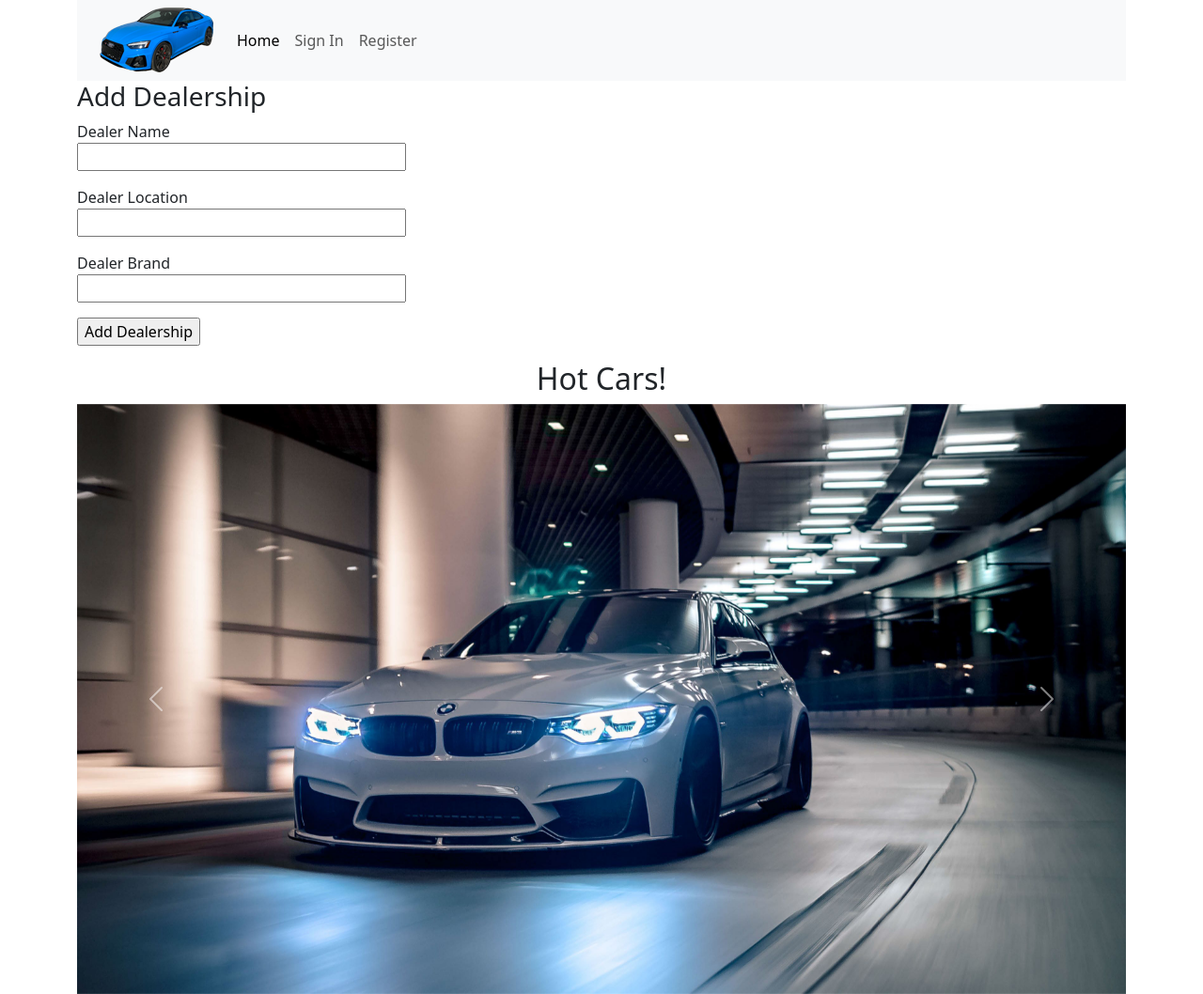
After one commit to wbjennings/w6d1hw, a Flask app: page /social/dealership in a window 1280 px wide. The commit adds this page. Shown: the whole page at 94% size. Run offline with Flask 3, Linux system fonts and the light colour scheme.

Commit message:
added styling, api, and more tables for weekend project

```diff
--- a/app/__init__.py
+++ b/app/__init__.py
@@ -16,5 +16,7 @@ from app.blueprints.main import bp as main_bp
 app.register_blueprint(main_bp)
 from app.blueprints.social import bp as social_bp
 app.register_blueprint(social_bp)
+from app.blueprints.api import bp as api_bp
+app.register_blueprint(api_bp)
 
 from app import models
--- /dev/null
+++ b/app/blueprints/api/__init__.py
@@ -0,0 +1,5 @@
+from flask import Blueprint
+
+bp = Blueprint('api', __name__, url_prefix='/api')
+
+from app.blueprints.api import routes
--- a/app/blueprints/main/routes.py
+++ b/app/blueprints/main/routes.py
@@ -1,5 +1,12 @@
-from flask import render_template
+from flask import render_template, g
 from . import bp
+from app import app
+from app.forms import UserSearchForm
+
+
+@app.before_request
+def before_request():
+    g.user_search_form = UserSearchForm()
 
 @bp.route('/')
 def home():
--- a/app/blueprints/social/routes.py
+++ b/app/blueprints/social/routes.py
@@ -1,8 +1,10 @@
-from flask import render_template
-from flask_login import current_user
+from flask import render_template, g, flash
+from flask_login import current_user, login_required
 from . import bp
-from app.models import Post
+from app.models import Post, User, Dealership
+from app import db
 from app.forms import PostForm
+from app.forms import RegisterForm, SignInForm, AddDealerForm
 
 @bp.route('/inventory', methods=['GET','POST'])
 def inventory():
@@ -13,3 +15,24 @@ def inventory():
         p.commit()
         print(p)
     return render_template('inventory.jinja', form=form)
+
+@bp.route('/userpage/<username>')
+@login_required
+def user_page(username):
+    user = User.query.filter_by(username=username).first()
+    return render_template('user_page.jinja', title=username, user=user, user_search_form=g.user_search_form)
+
+@bp.route('/dealership', methods=['GET', 'POST'])
+def dealership():
+    form = AddDealerForm()
+    if form.validate_on_submit():
+        d = Dealership(dealer_name=form.dealer_name.data, dealer_location=form.dealer_location.data, dealer_brand=form.dealer_brand.data)
+        d.user_id = current_user.user_id
+        d.commit()
+    return render_template('dealerships.jinja', form=form)
+
+@bp.route('/dealerships/<username>')
+@login_required
+def dealer_page(username):
+    user = User.query.filter_by(username=username).first()
+    return render_template('dealer_page.jinja', title=username, user=user, user_search_form=g.user_search_form)
--- a/app/forms.py
+++ b/app/forms.py
@@ -14,5 +14,15 @@ class SignInForm(FlaskForm):
     submit = SubmitField('Sign In')
 
 class PostForm(FlaskForm):
-    body = StringField('body', validators=[DataRequired()])
+    body = StringField('Format: YEAR | MAKE | MODEL | EXTRA', validators=[DataRequired()])
     submit = SubmitField('Add Vehicle')
+
+class UserSearchForm(FlaskForm):
+    user = StringField('user', validators=[DataRequired()])
+    submit = SubmitField('Search')
+
+class AddDealerForm(FlaskForm):
+    dealer_name = StringField('Dealer Name', validators=[DataRequired()])
+    dealer_location = StringField('Dealer Location', validators=[DataRequired()])
+    dealer_brand = StringField('Dealer Brand', validators=[DataRequired()])
+    submit = SubmitField('Add Dealership')
--- a/app/templates/base.jinja
+++ b/app/templates/base.jinja
@@ -23,15 +23,30 @@
             <li class="nav-item">
             <a class="nav-link active" aria-current="page" href="/">Home</a>
             </li>
-            <li class="nav-item">
-            <a class="nav-link" href="{{ url_for('auth.register') }}">Register</a>
-            </li>
+            {% if not current_user.is_authenticated %}
             <li class="nav-item">
             <a class="nav-link" href="{{ url_for('auth.signin') }}">Sign In</a>
             </li>
             <li class="nav-item">
-            <a class="nav-link" href="{{ url_for('social.inventory') }}">Inventory</a>
+            <a class="nav-link" href="{{ url_for('auth.register') }}">Register</a>
             </li>
+            {% else %}
+            <li class="nav-item">
+            <a class="nav-link" href="{{ url_for('social.inventory') }}">Add Car</a>
+            </li>
+            <li class="nav-item">
+            <a class="nav-link" href="{{ url_for('social.dealership') }}">Add Dealer</a>
+            </li>
+            <li class="nav-item">
+            <a class="nav-link" href="{{ url_for('social.user_page', username=current_user.username) }}">My Inventory</a>
+            </li>
+            <li class="nav-item">
+            <a class="nav-link" href="{{ url_for('social.dealer_page', username=current_user.username) }}">My Dealerships</a>
+            </li>
+            <li class="nav-item">
+            <a class="nav-link" href="{{ url_for('auth.logout') }}">Logout</a>
+            </li>
+            {% endif %}
         </ul>
         </div>
     </div>
@@ -48,6 +63,29 @@
     {% endwith %}
 
     {% block content %} {% endblock %}
+    <center><h2>Hot Cars!</h2></center>
+
+    <div id="carouselExample" class="carousel slide">
+        <div class="carousel-inner">
+            <div class="carousel-item active">
+                <img src="{{url_for('static', filename='/img/bmw.png')}}" class="d-block w-100" alt="...">
+            </div>
+            <div class="carousel-item">
+                <img src="{{url_for('static', filename='/img/corvette.png')}}" class="d-block w-100" alt="...">
+            </div>
+            <div class="carousel-item">
+                <img src="{{url_for('static', filename='/img/r8.png')}}" class="d-block w-100" alt="...">
+            </div>
+        </div>
+            <button class="carousel-control-prev" type="button" data-bs-target="#carouselExample" data-bs-slide="prev">
+            <span class="carousel-control-prev-icon" aria-hidden="true"></span>
+            <span class="visually-hidden">Previous</span>
+            </button>
+            <button class="carousel-control-next" type="button" data-bs-target="#carouselExample" data-bs-slide="next">
+            <span class="carousel-control-next-icon" aria-hidden="true"></span>
+            <span class="visually-hidden">Next</span>
+            </button>
+    </div>
 
     <script src="https://cdn.jsdelivr.net/npm/bootstrap@5.3.0-alpha3/dist/js/bootstrap.bundle.min.js" integrity="sha384-ENjdO4Dr2bkBIFxQpeoTz1HIcje39Wm4jDKdf19U8gI4ddQ3GYNS7NTKfAdVQSZe" crossorigin="anonymous"></script>
 </body>
--- /dev/null
+++ b/app/templates/dealerships.jinja
@@ -0,0 +1,21 @@
+{% extends 'base.jinja' %}
+
+{% block content %}
+<form action="" method="post">
+<h3>Add Dealership</h3>
+{{ form.hidden_tag() }}
+    <p>
+        {{ form.dealer_name.label }}<br>
+        {{ form.dealer_name(size=32) }}
+    </p>
+    <p>
+        {{ form.dealer_location.label }}<br>
+        {{ form.dealer_location(size=32) }}
+    </p>
+    <p>
+        {{ form.dealer_brand.label }}<br>
+        {{ form.dealer_brand(size=32) }}
+    </p>
+    <p>{{ form.submit() }}</p>
+</form>
+{% endblock content %}
```
Also changed, not shown: app/blueprints/api/routes.py (added, +48 -0 lines), app/blueprints/auth/routes.py (+9 -2 lines), app/models.py (+17 -0 lines), app/templates/dealer_page.jinja (added, +19 -0 lines), app/templates/user_page.jinja (added, +15 -0 lines), app/static/img/bmw.png (added), app/static/img/corvette.png (added), app/static/img/r8.png (added).
